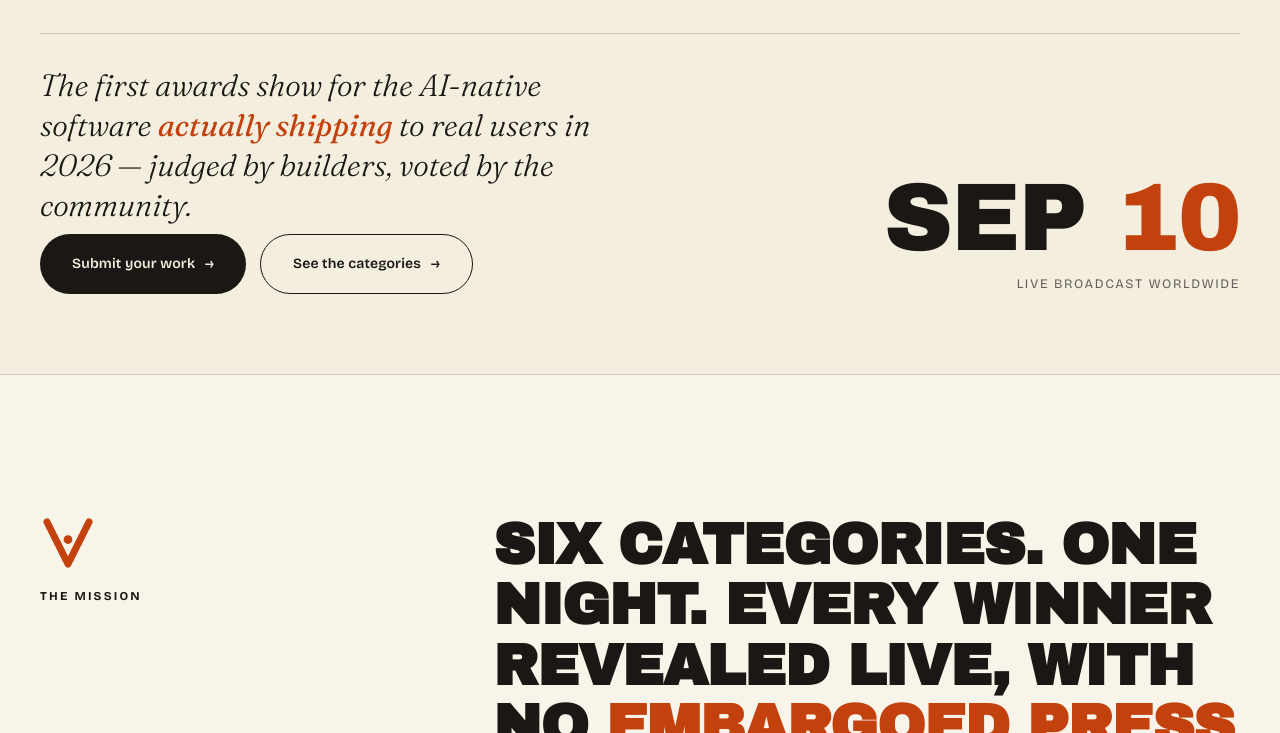
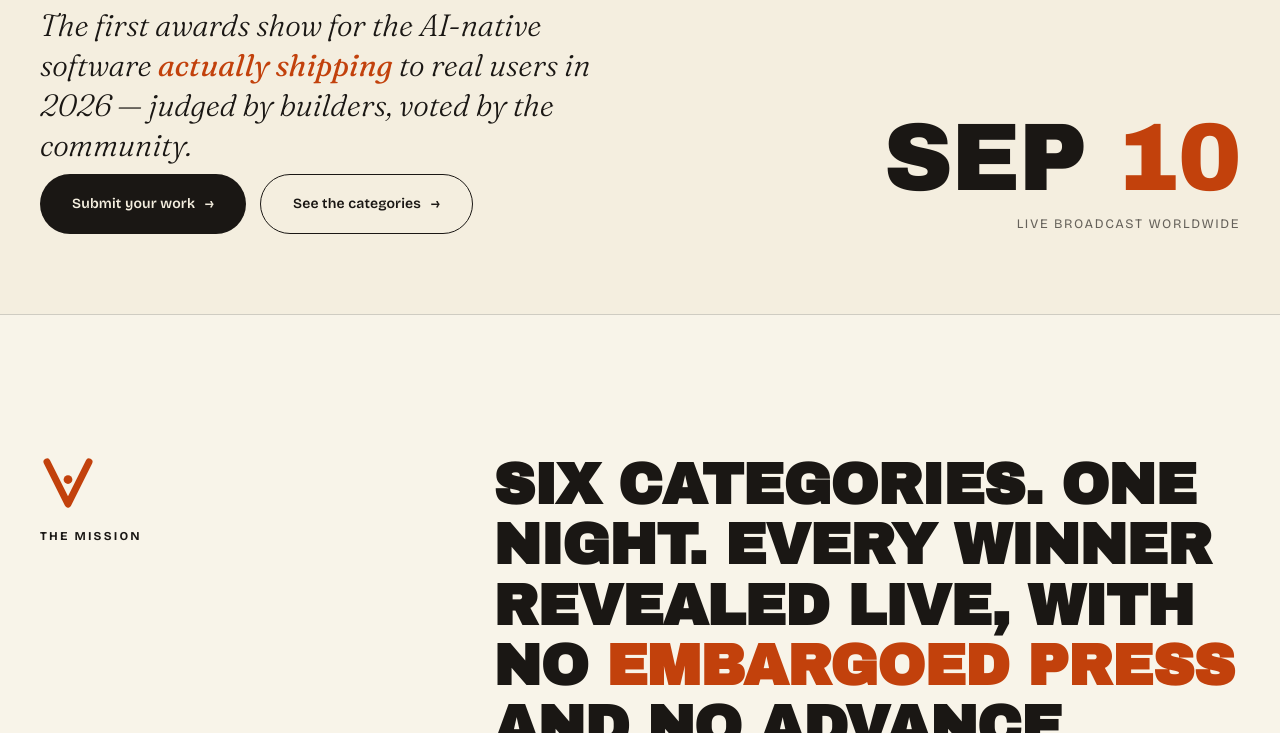
Before and after one commit to gutwillig/vibies, a website: page index.html in a window 1280 px wide. Shown: the part 727-1460 px from the top of the page. Drawn offline with nearby package versions, Linux system fonts and the light colour scheme.

Commit message:
Reduce hero top padding from 120px to 60px
Co-Authored-By: Claude Opus 4.5 <noreply@anthropic.com>

```diff
--- a/index.html
+++ b/index.html
@@ -131,7 +131,7 @@
 
   /* ============ HERO ============ */
   .hero {
-    padding: 120px 40px 80px;
+    padding: 60px 40px 80px;
     position: relative;
   }
   .hero__inner {
```
